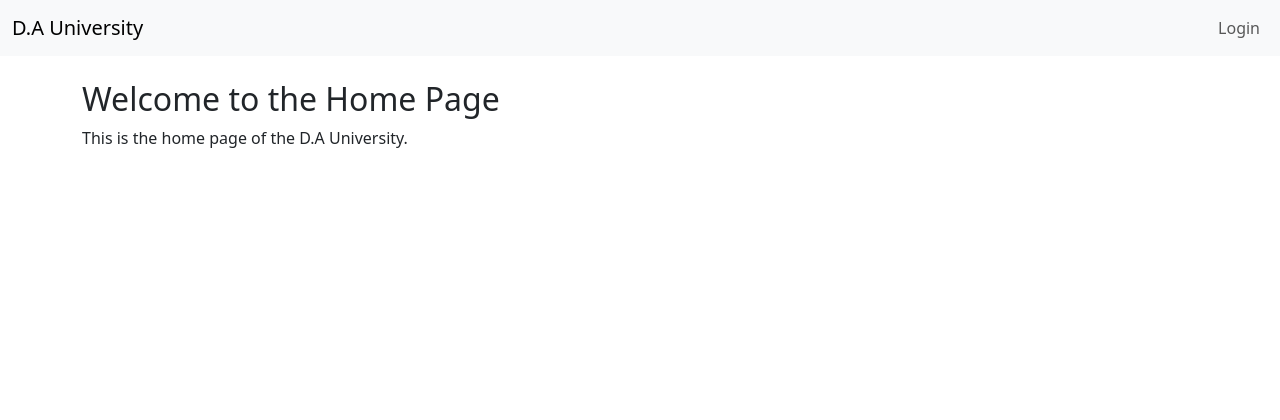
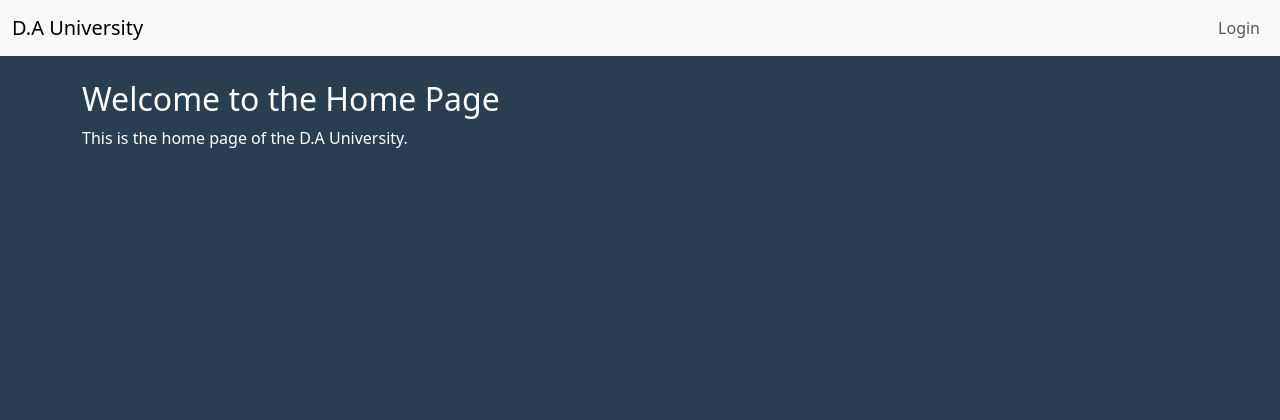
Before and after one commit to daguze/Capstone-Project-University-Management-System, a Django app: page / in a window 1280 px wide. Shown: the top 420 px of the page. Run offline with Django 5.2, Linux system fonts and the light colour scheme.

Commit message:
coustumising html pages

```diff
--- a/University_management/accounts/Templates/accounts/home.html
+++ b/University_management/accounts/Templates/accounts/home.html
@@ -1,5 +1,12 @@
 {% extends 'accounts/base.html' %}
 {% block content %}
+    <style>
+        body {
+            background-color: #2a3e51;
+            color: #ffffff;
+        }
+
+    </style>
     <h2>Welcome to the Home Page</h2>
     <p>This is the home page of the D.A University.</p>
 {% endblock %}
```
Also changed, not shown: University_management/accounts/Templates/accounts/login.html (+7 -0 lines), University_management/db.sqlite3.
